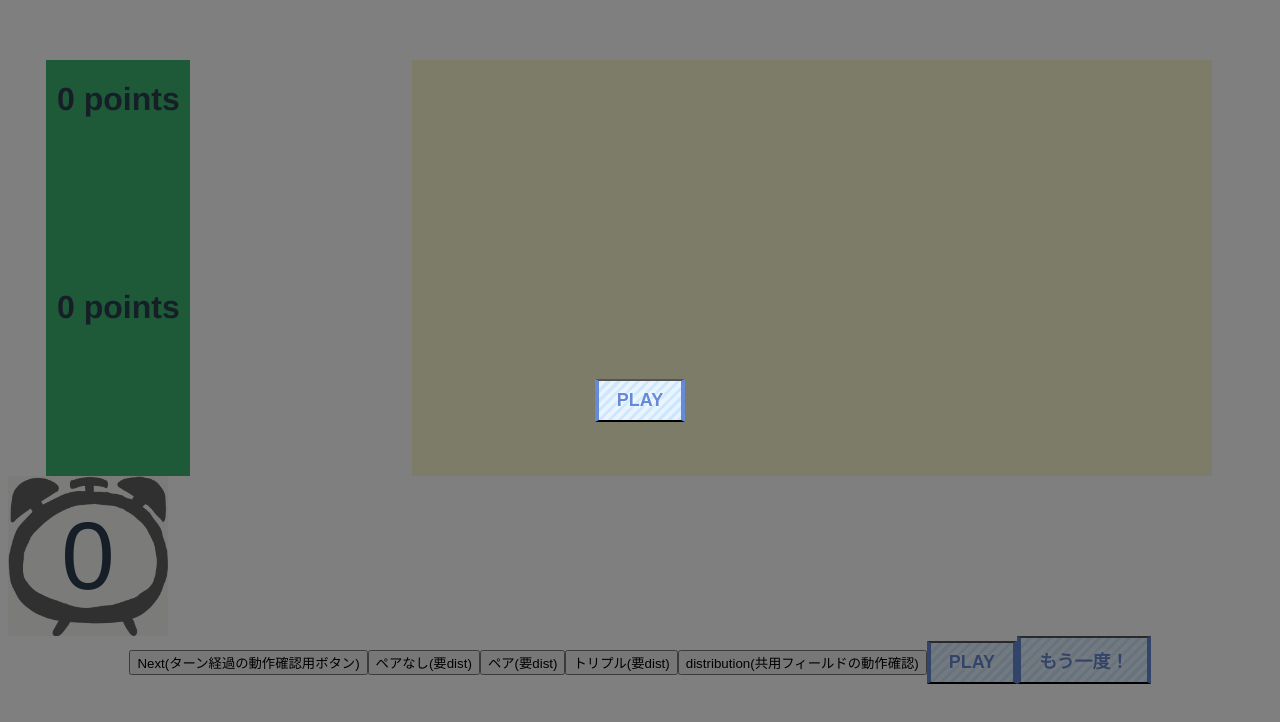
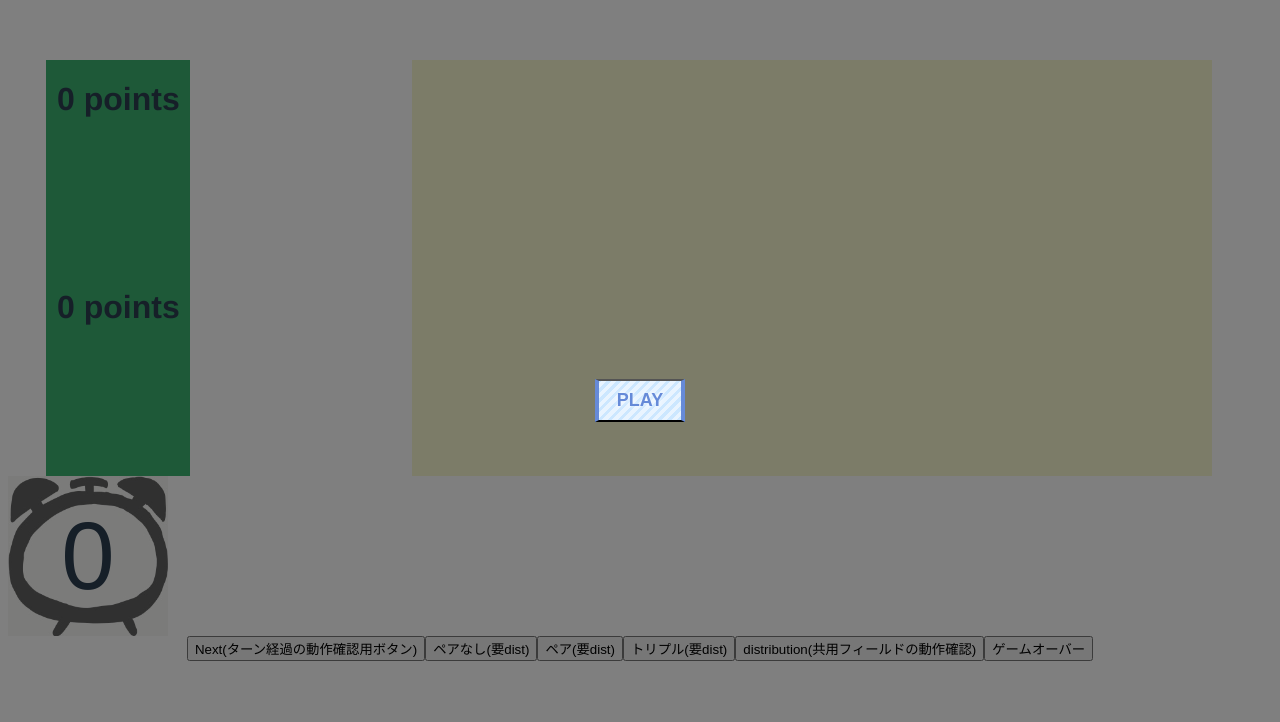
Before and after one commit to f-naoto832/ploutos, a Vue app in the folder production/: page / in a window 1280 px wide. Shown: the top 722 px of the page. Built offline with nearby package versions, Linux system fonts and the light colour scheme.

Commit message:
Remove Play/ReplayButton under the root App vue, and set another testing button instead

```diff
--- a/production/src/App.vue
+++ b/production/src/App.vue
@@ -12,8 +12,7 @@
     <button v-on:click="gain2">ペア(要dist)</button>
     <button v-on:click="gain3">トリプル(要dist)</button>
     <button v-on:click="onClickDistributionCard">distribution(共用フィールドの動作確認)</button>
-    <PlayButton />
-    <ReplayButton />
+    <button v-on:click="gameover">ゲームオーバー</button>
   </div>
 </template>
 
@@ -84,6 +83,10 @@ export default class App extends Vue {
       store.commit('gainCards');
     }, 500);
   }
+  // 動作確認用（Sceneを変更するしてリプレイの画面を表示させるだけ）
+  private gameover() {
+    store.commit('setScene', Scene.finish);
+  }
 }
 </script>
 
```
